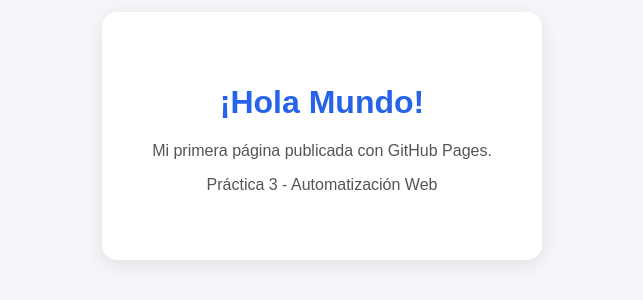
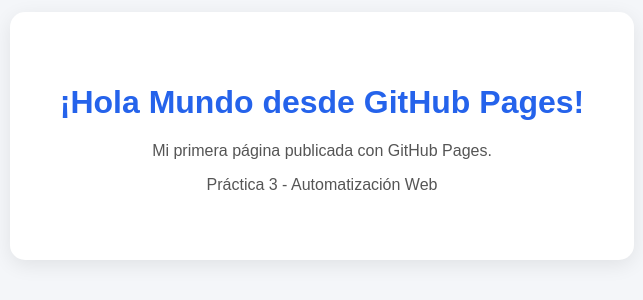
Before and after one commit to RobertFLeclerc/Practica-3-Hola-Mundo, a plain HTML site: page index.html in a window 1280 px wide. Shown: the part 264-564 px from the top of the page, without its empty margins (318-961 px from the left). Drawn offline with Linux system fonts and the light colour scheme.

Commit message:
Actualización automática de Hola Mundo

```diff
--- a/index.html
+++ b/index.html
@@ -28,7 +28,7 @@
 </head>
 <body>
     <div class="contenedor">
-        <h1>¡Hola Mundo!</h1>
+        <h1>¡Hola Mundo desde GitHub Pages!</h1>
         <p>Mi primera página publicada con GitHub Pages.</p>
         <p>Práctica 3 - Automatización Web</p>
     </div>
```
